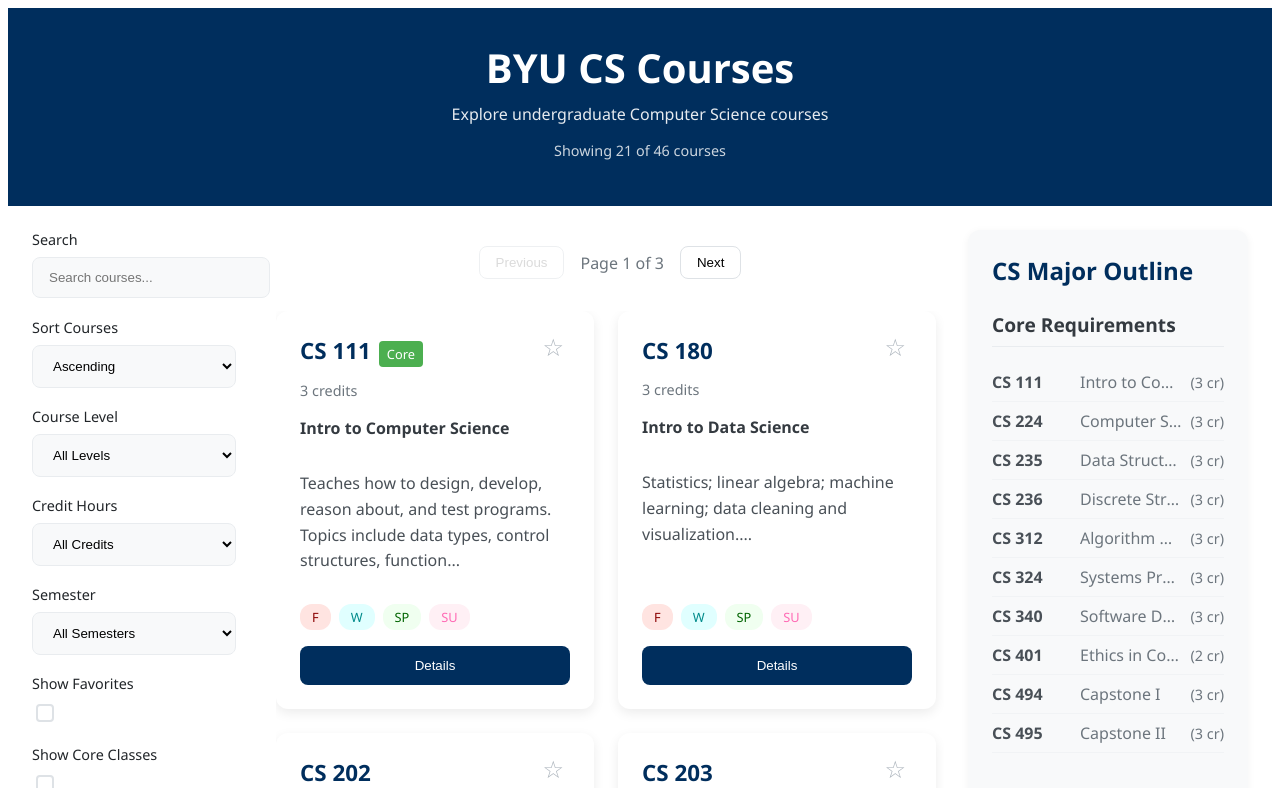
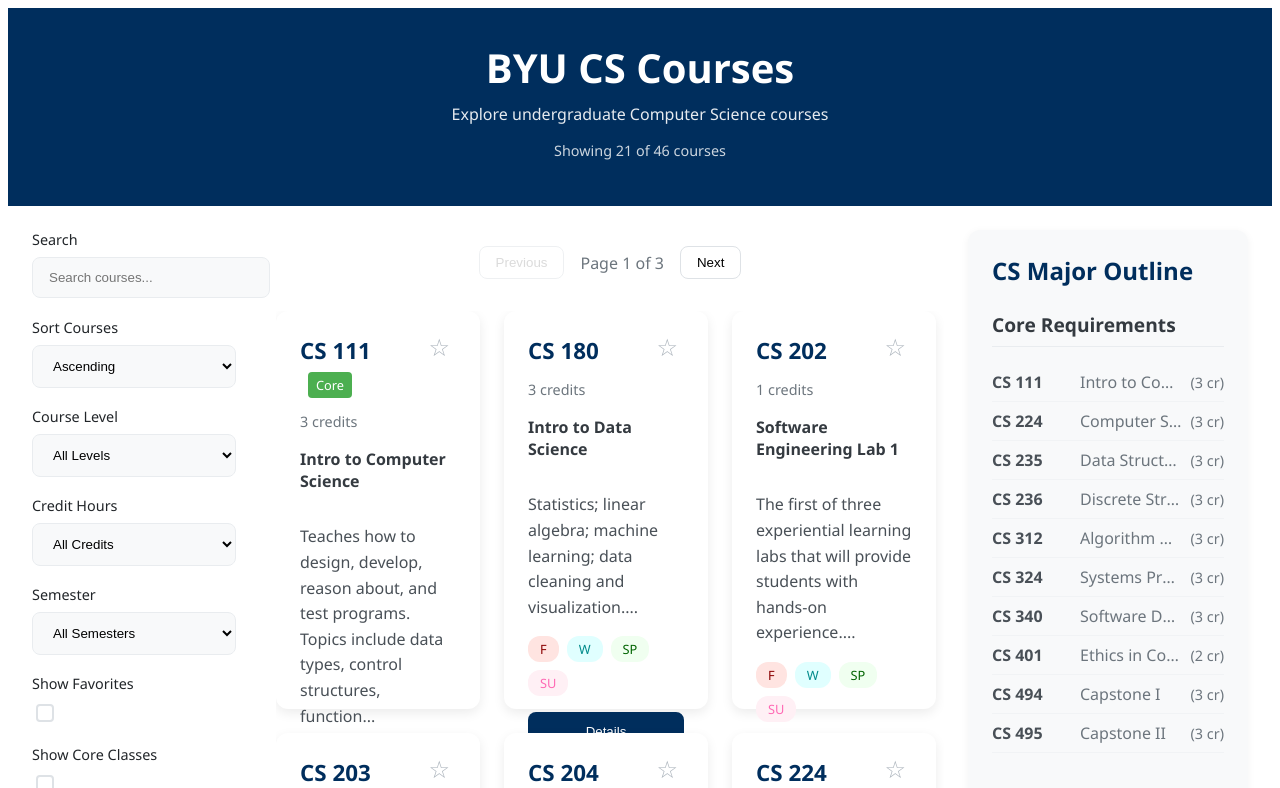
Before and after one commit to nbn1343/P1_Website, a React (Vite) app: page / in a window 1280 px wide. Shown: the top 788 px of the page. Built offline with nearby package versions, Linux system fonts and the light colour scheme.

Commit message:
Fixing width of courses

```diff
--- a/src/index.css
+++ b/src/index.css
@@ -152,20 +152,20 @@
   grid-column: 2;
   display: flex;
   flex-direction: column;
-  min-height: 800px;
+  min-height: 800px; /* Set a consistent minimum height */
+  height: 800px; /* Add this to maintain consistent height */
 }
 
 .courses-scroll {
   flex: 1;
   overflow-y: auto;
-  min-height: 600px;
-  max-height: 800px;
+  height: 800px; /* Fixed height instead of min/max height */
   padding-right: 0.5rem;
 }
 
 .courses-grid {
   display: grid;
-  grid-template-columns: repeat(auto-fill, minmax(280px, 1fr));
+  grid-template-columns: repeat(3, 1fr); /* Force exactly 3 columns */
   gap: 1.5rem;
   align-content: start;
 }
```
